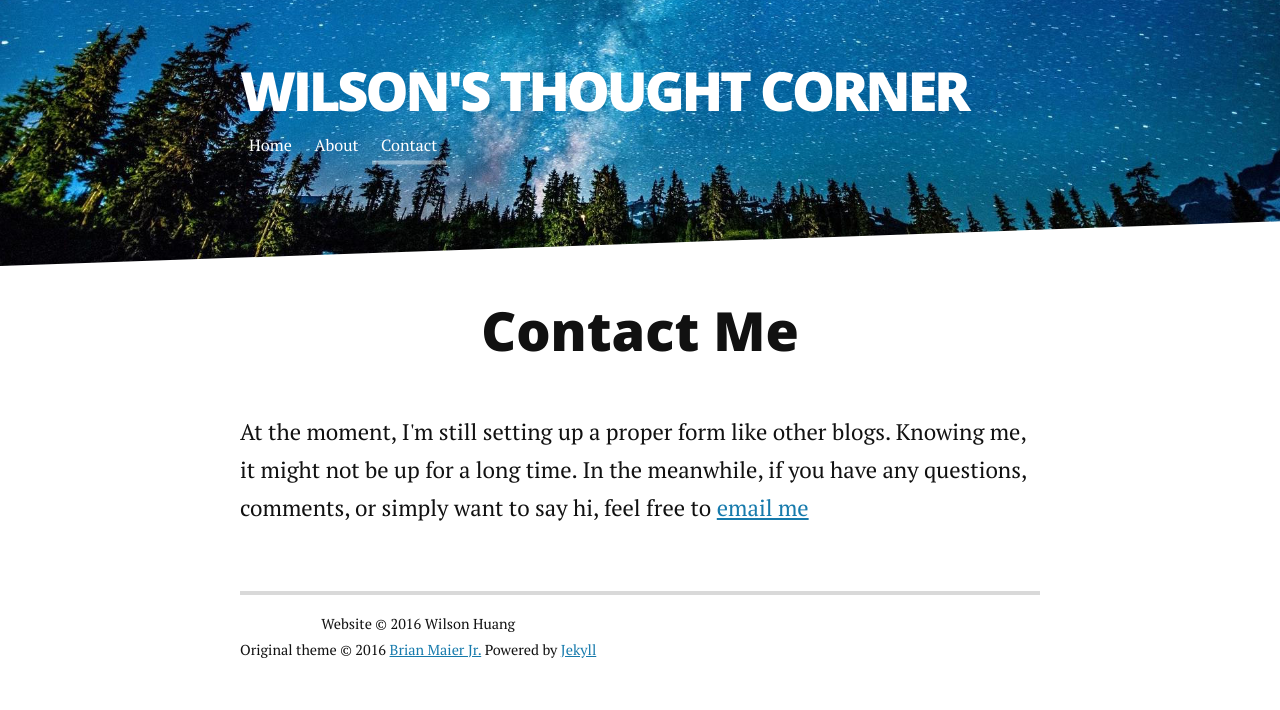
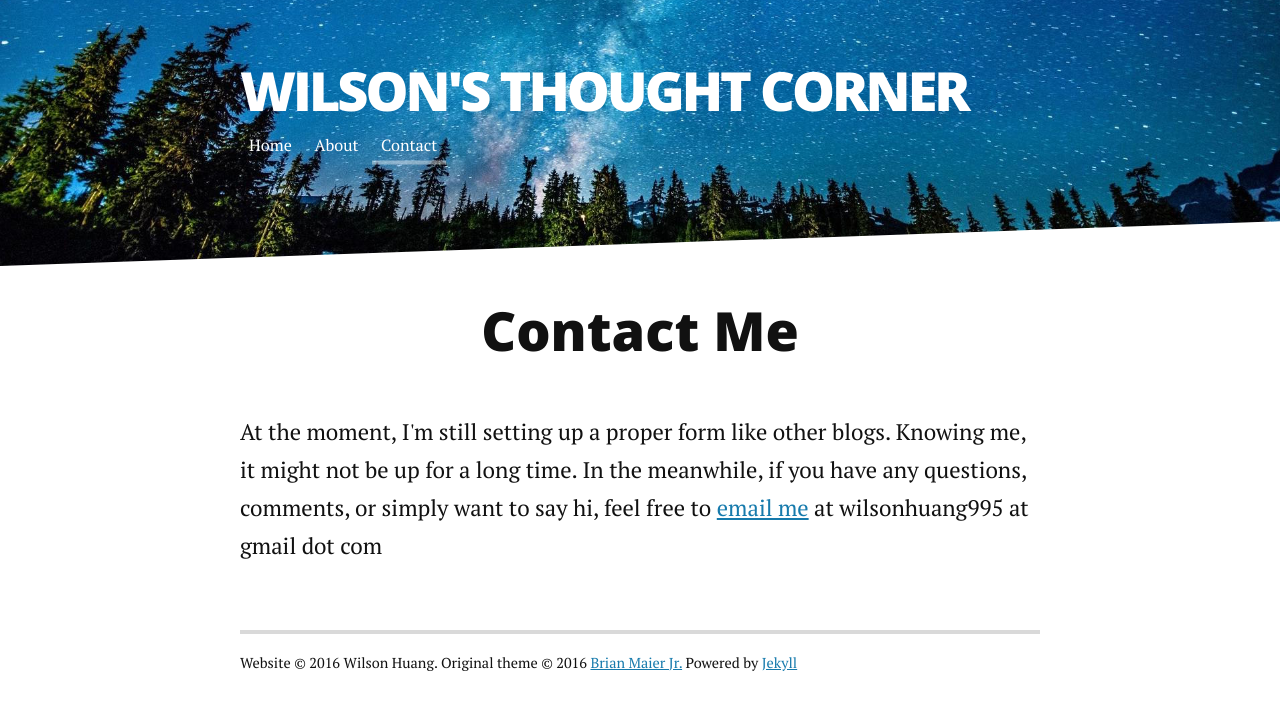
Before and after one commit to w-huang/w-huang.github.io, a Jekyll site: the page built from contact.md, in a window 1280 px wide. Shown: the top 710 px of the page. Built offline with Jekyll 4.4.1, drawn with Linux system fonts in a browser that asks for light colours; nearby versions of some CDN libraries.

Commit message:
footer and contact change

```diff
--- a/_includes/footer.html
+++ b/_includes/footer.html
@@ -1,8 +1,6 @@
 <div class="footer">
    <div class="container">
       <p class="copy">
-      	Website &copy; {{ site.time | date: '%Y' }} Wilson Huang
-      	<br>
-      	Original theme &copy; {{ site.time | date: '%Y' }} <a href="http://brianmaierjr.com">Brian Maier Jr.</a> Powered by <a href="http://jekyllrb.com">Jekyll</a></p>
+      	Website &copy; {{ site.time | date: '%Y' }} Wilson Huang. Original theme &copy; {{ site.time | date: '%Y' }} <a href="http://brianmaierjr.com">Brian Maier Jr.</a> Powered by <a href="http://jekyllrb.com">Jekyll</a></p>
    </div>
 </div><!-- end .footer -->
--- a/contact.md
+++ b/contact.md
@@ -5,5 +5,5 @@ title: Contact Long Haul
 
 <div id="contact">
   <h1 class="pageTitle">Contact Me</h1>
-    <p class="intro">At the moment, I'm still setting up a proper form like other blogs. Knowing me, it might not be up for a long time. In the meanwhile, if you have any questions, comments, or simply want to say hi, feel free to <a href="mailto:wilsonhuang995@gmail.com">email me</a></p>
+    <p class="intro">At the moment, I'm still setting up a proper form like other blogs. Knowing me, it might not be up for a long time. In the meanwhile, if you have any questions, comments, or simply want to say hi, feel free to <a href="mailto:wilsonhuang995@gmail.com">email me</a> at wilsonhuang995 at gmail dot com</p>
 </div>
```
Also changed, not shown: 6 other files.
